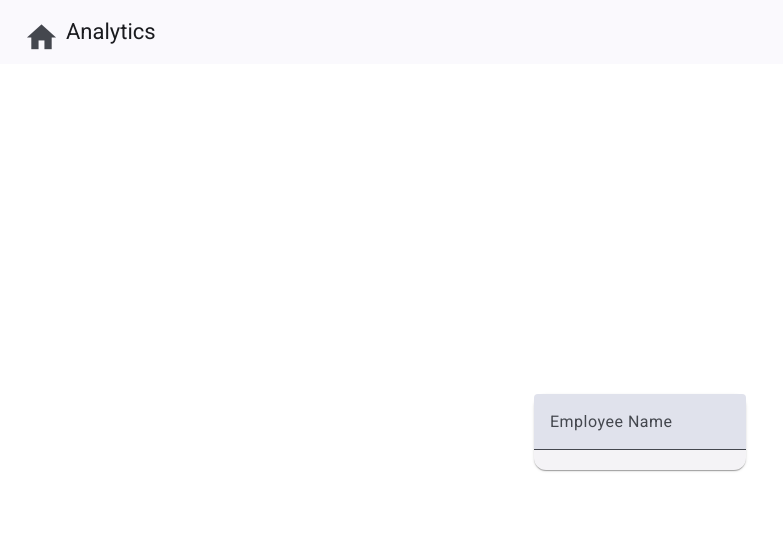
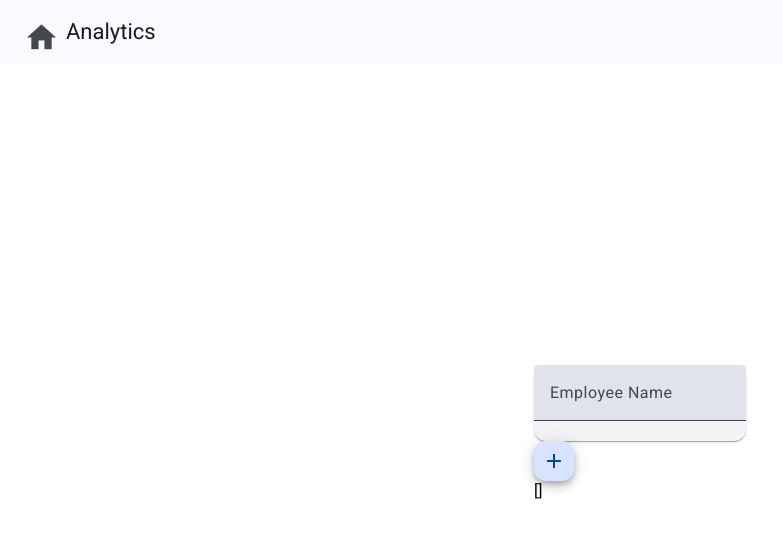
Before and after one commit to tylerkap/angular-hr-timesheet, an Angular app: page /timesheet in a window 1280 px wide. Shown: the top 538 px of the page, without its empty margins (0-783 px from the left). Built offline with nearby package versions, Linux system fonts and the light colour scheme.

Commit message:
unit 7 - part-2 complete

```diff
--- a/src/app/components/timesheet/timesheet.component.html
+++ b/src/app/components/timesheet/timesheet.component.html
@@ -7,5 +7,11 @@
                 <input matInput [formControl]="employeeNameFC" placeholder="Employee Name" type="text">
             </mat-form-field>
         </mat-card>
+
+        <button mat-mini-fab color="primary" (click)="addEmployee()">
+            <mat-icon>add</mat-icon>
+        </button>
+
+        <div>{{employees | json}}</div>
     </div>
 </div>
--- a/src/app/components/timesheet/timesheet.component.ts
+++ b/src/app/components/timesheet/timesheet.component.ts
@@ -3,6 +3,7 @@
 import { Department } from '../../interfaces/department';
 import { DepartmentsService } from '../../services/departments.service';
 import { FormControl } from '@angular/forms';
+import { Employee } from '../../interfaces/employee';
 
 @Component({
   selector: 'app-timesheet',
@@ -15,6 +16,8 @@
   departments: Department[] | undefined;
   department: Department | undefined;
   employeeNameFC = new FormControl('');
+  employees: Employee[] = [];
+  employeeId = 0;
 
 
   constructor(
@@ -26,4 +29,19 @@
     this.departments = this.departmentsService.departments;
     this.department = this.departments.find(department => department.id === this.route.snapshot.params['id']);
   }
+
+  addEmployee(): void {
+    if (this.employeeNameFC.value) {
+        this.employeeId++;
+
+        this.employees.push({
+            id: this.employeeId.toString(),
+            departmentId: this.department?.id,
+            name: this.employeeNameFC.value,
+            payRate: Math.floor(Math.random() * 50) + 50,
+        });
+
+        this.employeeNameFC.setValue('');
+    }
 }
+}
--- /dev/null
+++ b/src/app/interfaces/employee.ts
@@ -0,0 +1,6 @@
+export interface Employee {
+    id: string;
+    departmentId: string | undefined;
+    name: string;
+    payRate: number;
+}
```
